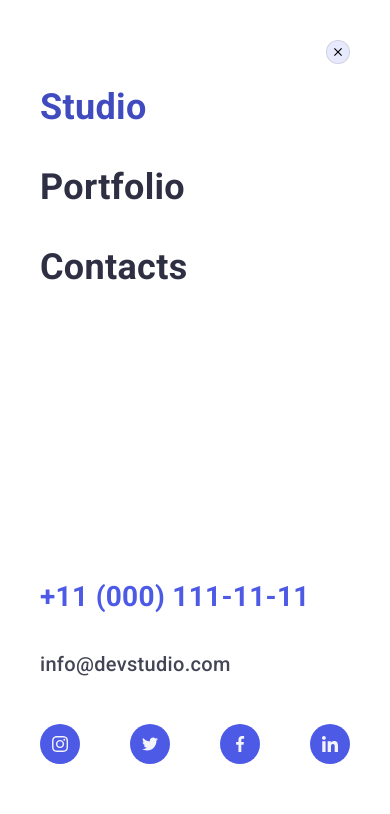
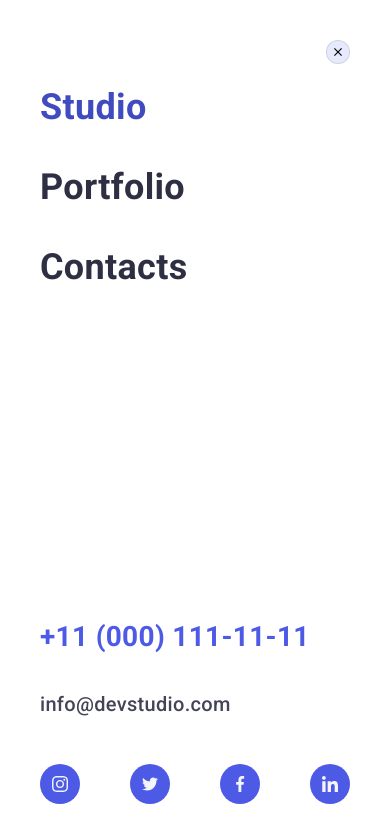
Before and after one commit to DarinaMerkulova/goit-markup-hw-07, a plain HTML site: page index.html in a window 390 px wide. Both pictures are taken after a click on the button 359 px from the left and 35 px from the top of the page. Shown: the top 814 px of the page. Drawn offline with nearby package versions, Linux system fonts and the light colour scheme.

Commit message:
changes in menu

```diff
--- a/css/mobile.css
+++ b/css/mobile.css
@@ -9,12 +9,7 @@
 
   /* -- ---MOBILE-MENU----  */
 
-  .menu-container {
-    max-width: 428px;
-    padding: 40px;
-  }
-
-  .mob-phone-link {
+   .mob-phone-link {
     font-size: 36px;
   }
 
--- a/css/styl.css
+++ b/css/styl.css
@@ -138,8 +138,8 @@ img {
 /* -- ---MOBILE-MENU----  */
 .mob-container {
   max-width: 428px;
-  height: 100%;
-  padding:40px;
+  padding-left: 40px;
+  padding-right: 40px;
   margin: 0 auto;
 
 }
@@ -147,6 +147,8 @@ img {
   display: flex;
   flex-direction: column;
   justify-content: space-between;
+  width: 100%;
+  height: 100%;
 }
 .mob-menu {
   position: fixed;
@@ -154,8 +156,10 @@ img {
   left: 0;
   background-color: var(--wight-color--);
   z-index: 1;
-  width: 100vw;
-  height: 100vh;
+  width: 100%;
+  height: 100%;
+  padding-top: 40px;
+  padding-bottom: 40px;
 
   transition: opacity var(--cub--), visibility var(--cub--);
   transform: scale(1);
@@ -197,10 +201,8 @@ img {
 .mob-navigation {
   margin-bottom: 48px;
 }
-.mob-list {
-  padding-bottom: 40px;
-}
-.mob-list-item:not(:last-child) {
+
+.mob-list-item {
   margin-bottom: 40px;
   margin-right: auto;
 }
@@ -221,9 +223,7 @@ img {
 .mob-link.current {
   color: var(--pressed-color--);
 }
-.mob-menu-bottom {
-  padding-bottom: 40px;
-}
+
 /* mobile-contacts */
 
 .mob-contacts {
```
